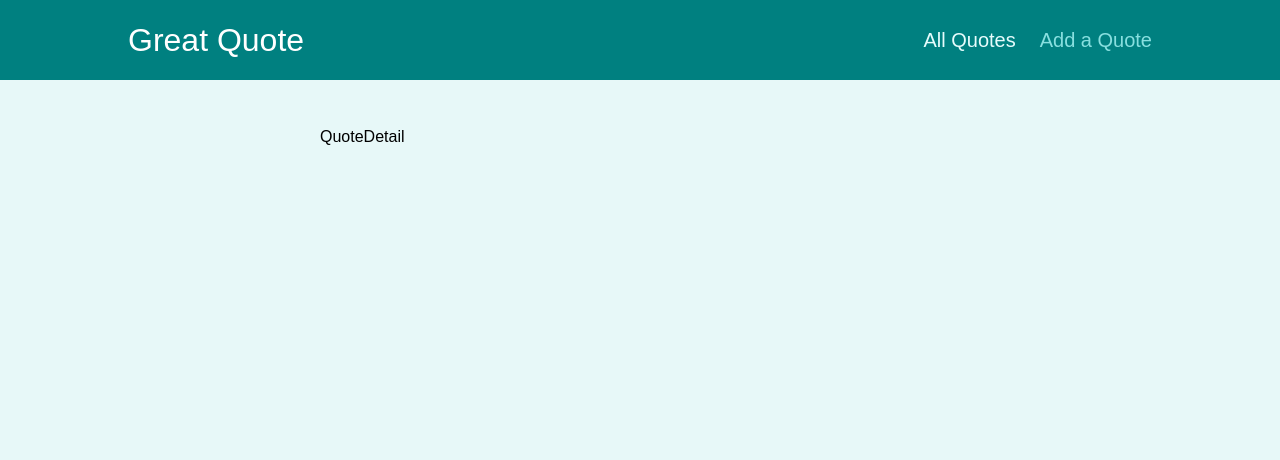
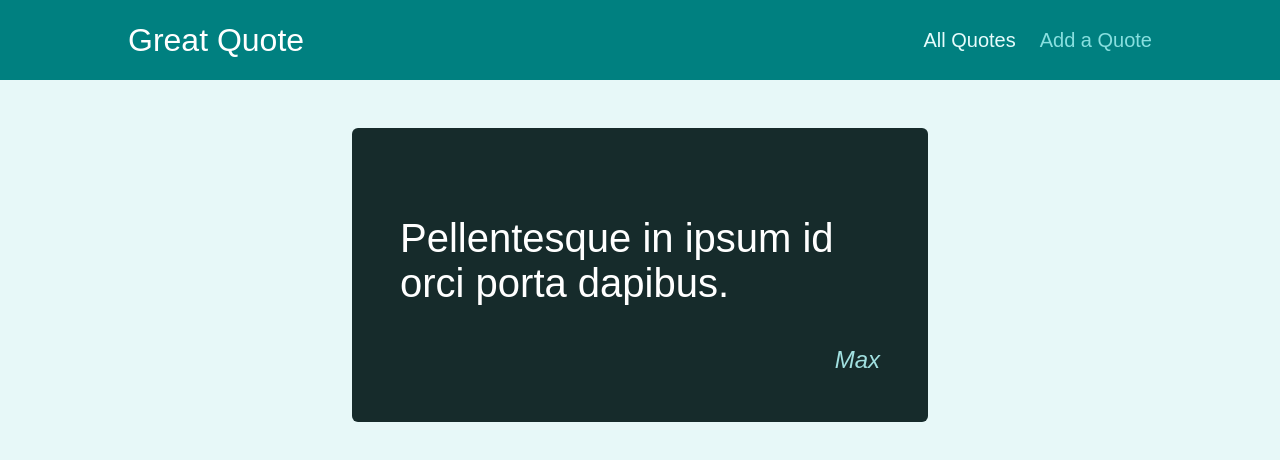
Before and after one commit to mayrars/react-router-dom, a React (Create React App) app: page /quotes/q1 in a window 1280 px wide. Shown: the top 460 px of the page. Built offline with nearby package versions, Linux system fonts and the light colour scheme.

Commit message:
Mostrando el detalle de laas frases

```diff
--- a/src/pages/QuoteDetail.js
+++ b/src/pages/QuoteDetail.js
@@ -1,7 +1,30 @@
+import { Fragment } from "react";
+import { useParams, Route } from "react-router";
+import HighlightedQuote from '../components/quotes/HighlightedQuote';
+import Comments from '../components/comments/Comments';
+
+const DUMMY_QUOTES = [
+  {id: 'q1', author: 'Max', text:'Pellentesque in ipsum id orci porta dapibus.' },
+  {id: 'q2', author: 'Leo', text:'Proin eget tortor risus.' },
+  {id: 'q3', author: 'Sara', text:'Donec rutrum congue leo eget malesuada.' },
+  {id: 'q4', author: 'Martin', text:'Praesent sapien massa, convallis a pellentesque nec, egestas non nisi.' },
+]
+
 const QuoteDetail = () => {
+  const params = useParams();
+  const quote = DUMMY_QUOTES.find((quote) => quote.id === params.quoteId);
+
+  if (!quote) {
+    return <p>No quote found!</p>;
+  }
   return (
-    <div>QuoteDetail</div>
-  )
-}
+    <Fragment>
+      <HighlightedQuote text={quote.text} author={quote.author} />
+      <Route path={`/quotes/${params.quoteId}/comments`}>
+        <Comments />
+      </Route>
+    </Fragment>
+  );
+};
 
-export default QuoteDetail
+export default QuoteDetail;
```
